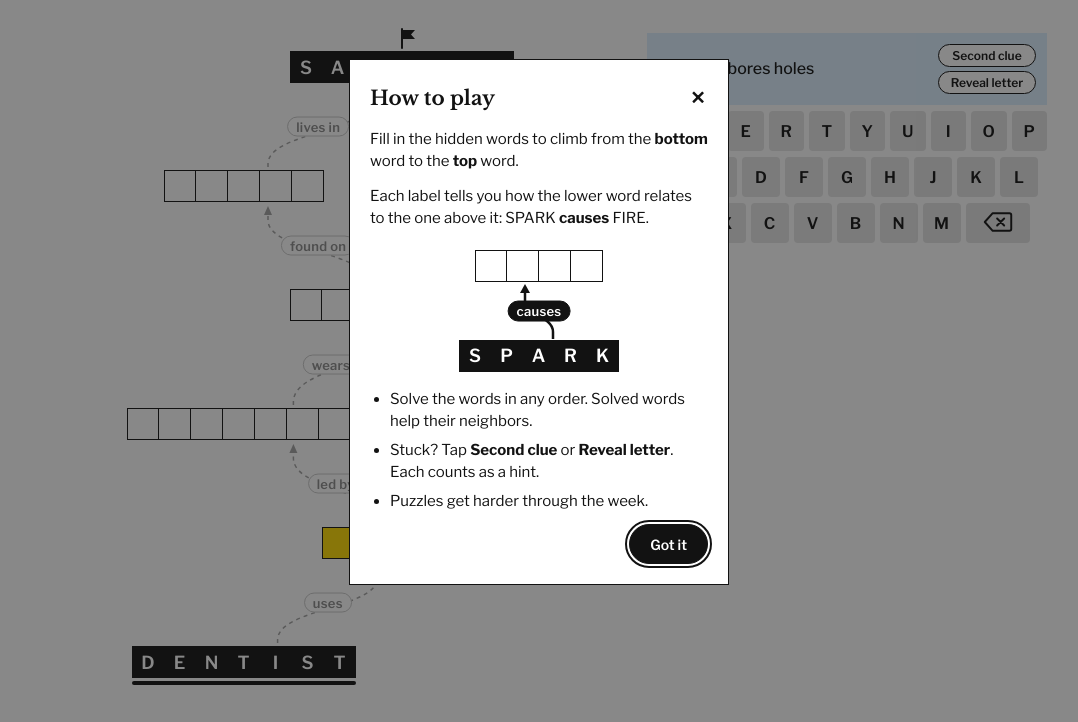
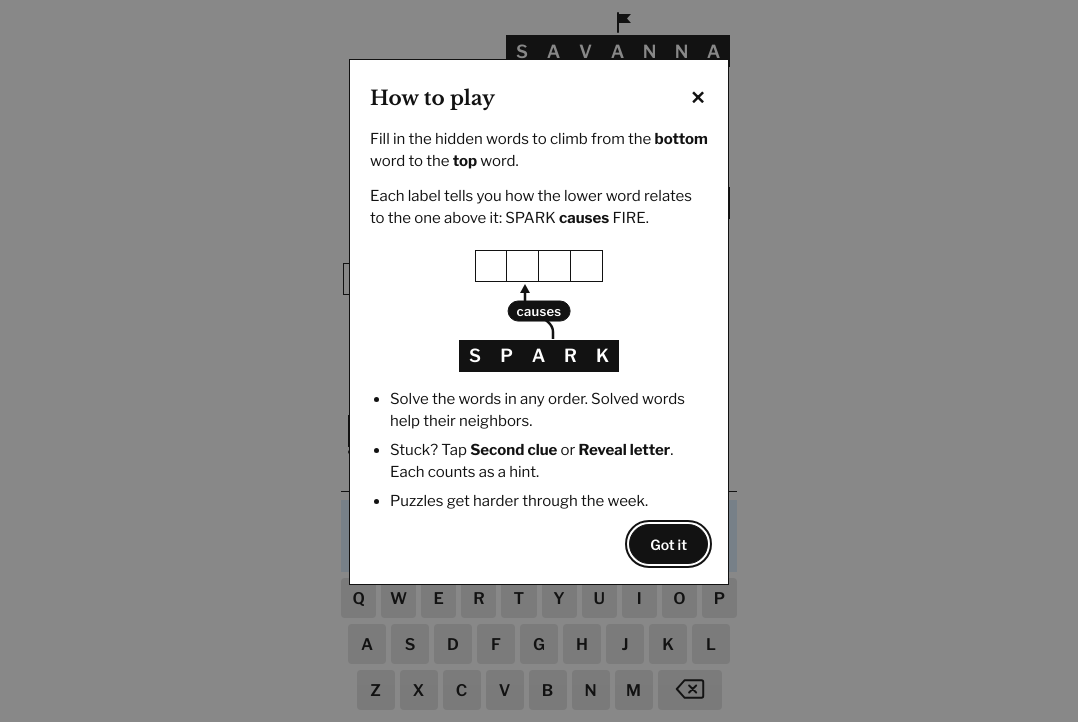
Before and after one commit to Shackleramp/mount-mirvu, a plain HTML site: page index.html in a window 1280 px wide. Shown: the part 78-800 px from the top of the page, without its empty margins (101-1179 px from the left). Drawn offline with nearby package versions, Linux system fonts and the light colour scheme.

Commit message:
Revert landscape two-column layout
Co-Authored-By: Claude Sonnet 5.5 <noreply@anthropic.com>
Claude-Session: https://claude.ai/code/session_01BXF1e3jzBPiN2XCsuxK7tY

```diff
--- a/index.html
+++ b/index.html
@@ -154,12 +154,6 @@ h1 { font-family: var(--display); font-weight: var(--title-weight); font-size: v
 @media (prefers-reduced-motion: reduce) { .cell.wrong, .cell.shake, .result { animation: none; } .board.celebrate .cell, .board.celebrate .pill { animation: none; } .confetti { display: none; } }
 @media (max-height: 760px) { .page { padding-top: 8px; gap: 8px; } header { padding-bottom: 6px; } h1 { font-size: 26px; } .cluebar { min-height: 64px; } }
 @media (max-height: 700px) { .key { height: 34px; } .keys { gap: 4px; padding: 6px 0 8px; } .navbtn { width: 34px; height: 34px; font-size: 22px; } .revealbtn { height: 34px; } .navrow { padding-bottom: 0; } }
-@media (orientation: landscape) and (min-width: 900px) {
-  .page { max-width: 1040px; display: grid; grid-template-columns: 1fr 400px; column-gap: 32px; grid-template-rows: auto auto 1fr; align-content: start; }
-  header, .rulechip { grid-column: 1 / -1; }
-  .boardwrap { grid-column: 1; grid-row: 3; justify-self: center; }
-  .keys { grid-column: 2; grid-row: 3; position: static; margin-top: 0; align-self: start; box-shadow: none; }
-}
 </style>
 </head>
 <body>
@@ -1171,9 +1165,8 @@ h1 { font-family: var(--display); font-weight: var(--title-weight); font-size: v
   }
 
   function fit() {
-    var WIDE = window.matchMedia('(orientation: landscape) and (min-width: 900px)').matches, cw = document.documentElement.clientWidth;
-    var w = Math.min(1, (WIDE ? Math.min(cw, 1040) - 24 - 432 : cw - 24) / BW), wrap = document.getElementById('wrap');
-    var keysH = WIDE ? 0 : document.getElementById('keys').offsetHeight, availH = window.innerHeight - wrap.offsetTop - keysH - 28;
+    var w = Math.min(1, (document.documentElement.clientWidth - 24) / BW), wrap = document.getElementById('wrap');
+    var keysH = document.getElementById('keys').offsetHeight, availH = window.innerHeight - wrap.offsetTop - keysH - 28;
     if (availH > 0) {
       var base = MAXROW >= 7 ? 60 : MAXROW === 6 ? 66 : 72, want = (availH / w - 26 - CELL - 14) / MAXROW, tgt = want > base ? Math.min(190, Math.floor(want)) : 0;
       if (Math.abs(tgt - STRETCH) > 1) { STRETCH = tgt; buildBoard(); render(); }
@@ -1228,7 +1221,7 @@ h1 { font-family: var(--display); font-weight: var(--title-weight); font-size: v
   var lastSel = null;
   function ensureVisible() {
     var el = nodeEls[S.sel]; if (!el) return;
-    var r = el.getBoundingClientRect(), top = 8, bot = window.matchMedia('(orientation: landscape) and (min-width: 900px)').matches ? window.innerHeight : document.getElementById('keys').getBoundingClientRect().top - 8;
+    var r = el.getBoundingClientRect(), top = 8, bot = document.getElementById('keys').getBoundingClientRect().top - 8;
     if (r.top < top) window.scrollBy(0, r.top - top); else if (r.bottom > bot) window.scrollBy(0, r.bottom - bot);
   }
   function render() {
```
